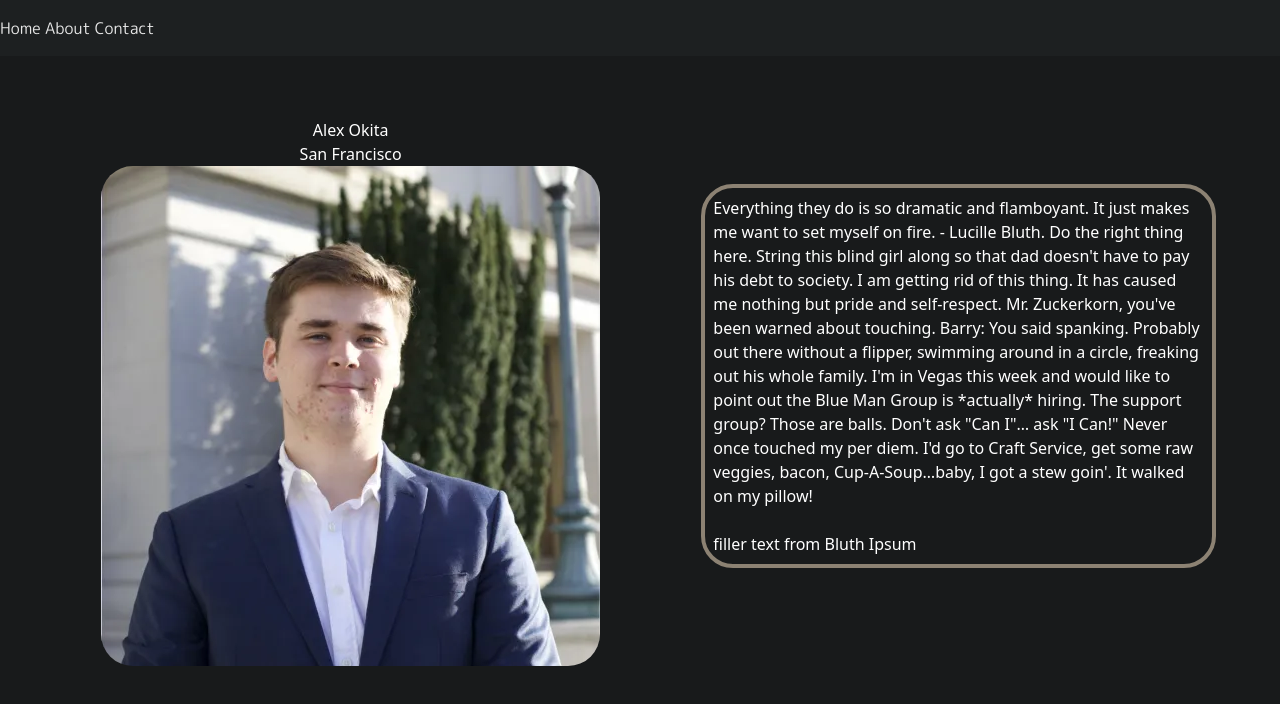
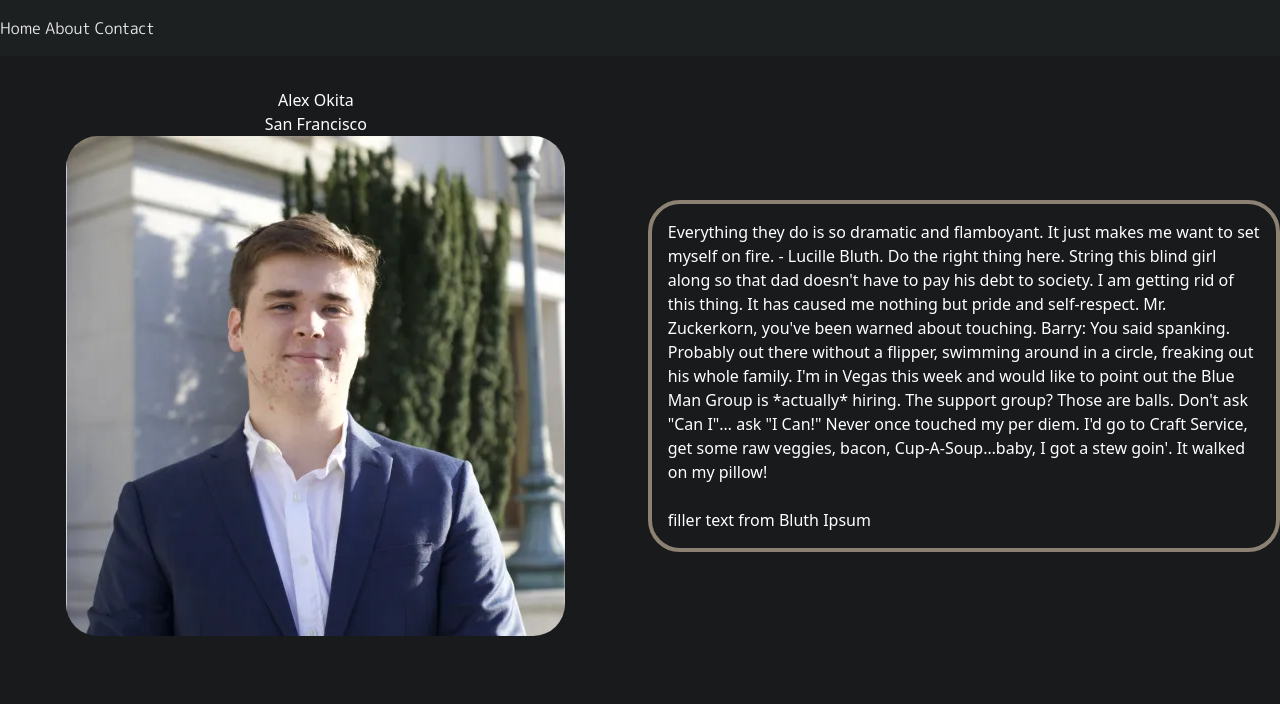
Before and after one commit to TheArctesian/alex-okita.com, a SvelteKit app in the folder app/: page / in a window 1280 px wide. Shown: the top 704 px of the page. Built offline with nearby package versions, Linux system fonts and the light colour scheme.

Commit message:
shuffle and begining on emacs

```diff
--- a/app/src/routes/+page.svelte
+++ b/app/src/routes/+page.svelte
@@ -28,6 +28,7 @@
         flex: 0.25;
         margin-top: 1rem;
         flex-basis: 50%;
+        justify-content: center;
     }
     img{
         justify-content: center;
@@ -43,13 +44,15 @@
     }
 
     .blerb{
-        flex: 2;
-        align-content: center;
-        margin:auto;
-        margin-right: 4rem;
+        align-self: center;
+        margin: auto;
+        margin-left: 1rem;
+        height: fit-content;
         border: 0.3rem solid #8C8273;
         border-radius: 2rem;
-        padding: 0.5rem
+        padding: 1rem;
+        flex: 50%;
+
     }
 
     .cover-text{
@@ -59,9 +62,7 @@
     .wrapper{
         height: 80vh;
         display: flex;
-        justify-content: center;
         background-color: #181A1B;
-        align-items: center;
         color: white;
     }
     @media (max-width: 750px) {
@@ -72,7 +73,9 @@
             flex:0.1;
         }
         .blerb{
+            margin-top: 1rem;
             flex: 0.1;
+            margin-right: 0;
         }
         .wrapper{
             height: fit-content;
```
